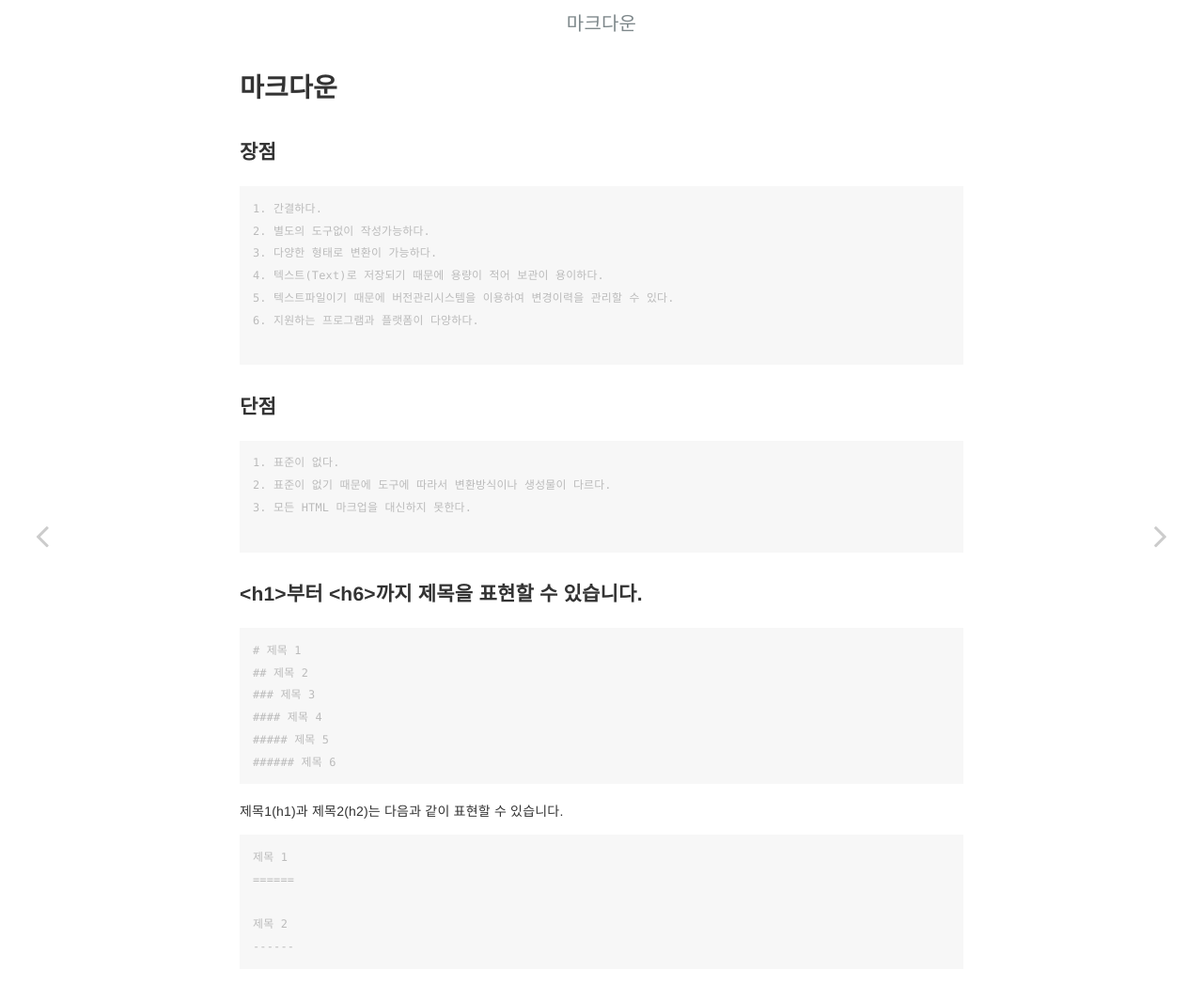
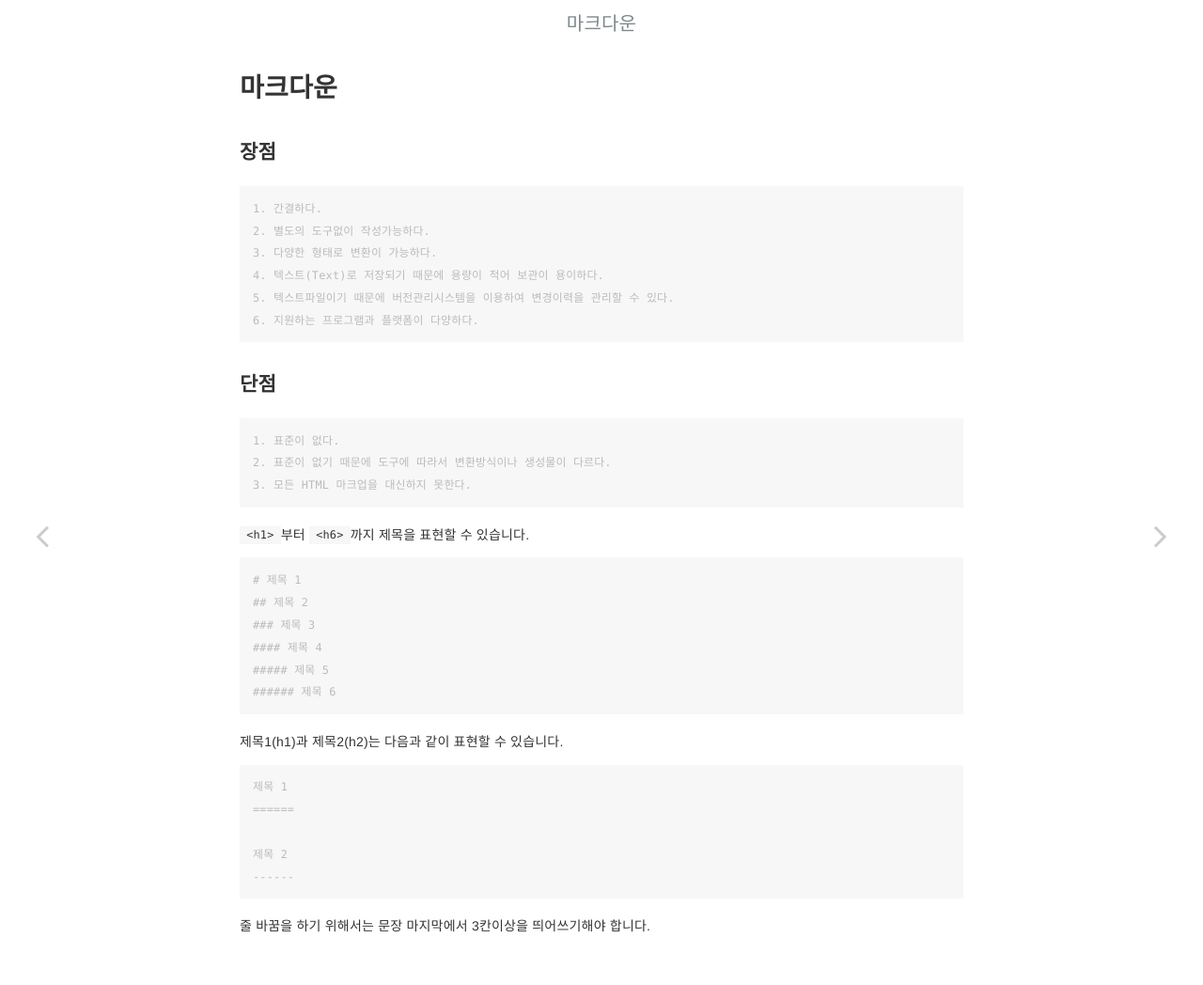
Before and after one commit to tjehddnr/tjehddnr.github.io, a Jekyll site: the page built from _posts/2022-02-06-마크다운 명령어.md, in a window 1280 px wide. Shown: the top 1048 px of the page at 94% size. Built offline with Jekyll 4.4.1, drawn with Linux system fonts in a browser that asks for light colours.

Commit message:
마크다운

````diff
--- a/_posts/2022-02-06-마크다운 명령어.md
+++ b/_posts/2022-02-06-마크다운 명령어.md
@@ -8,27 +8,25 @@ layout: post
 
 ### **장점**
 
-```
+```text
 1. 간결하다.
 2. 별도의 도구없이 작성가능하다.
 3. 다양한 형태로 변환이 가능하다.
 4. 텍스트(Text)로 저장되기 때문에 용량이 적어 보관이 용이하다.
 5. 텍스트파일이기 때문에 버전관리시스템을 이용하여 변경이력을 관리할 수 있다.
 6. 지원하는 프로그램과 플랫폼이 다양하다.
-
 ```
 
 ### **단점**
 
-```
+```text
 1. 표준이 없다.
 2. 표준이 없기 때문에 도구에 따라서 변환방식이나 생성물이 다르다.
 3. 모든 HTML 마크업을 대신하지 못한다.
-
 ```
 
 
-### <h1>부터 <h6>까지 제목을 표현할 수 있습니다.
+`<h1>`부터 `<h6>`까지 제목을 표현할 수 있습니다.
 
 ```text
 # 제목 1
@@ -46,3 +44,4 @@ layout: post
 제목 2
 ------
 ```
+줄 바꿈을 하기 위해서는 문장 마지막에서 3칸이상을 띄어쓰기해야 합니다.
````
Also changed, not shown: _posts/2022-02-13-git 명령어.md (added).
